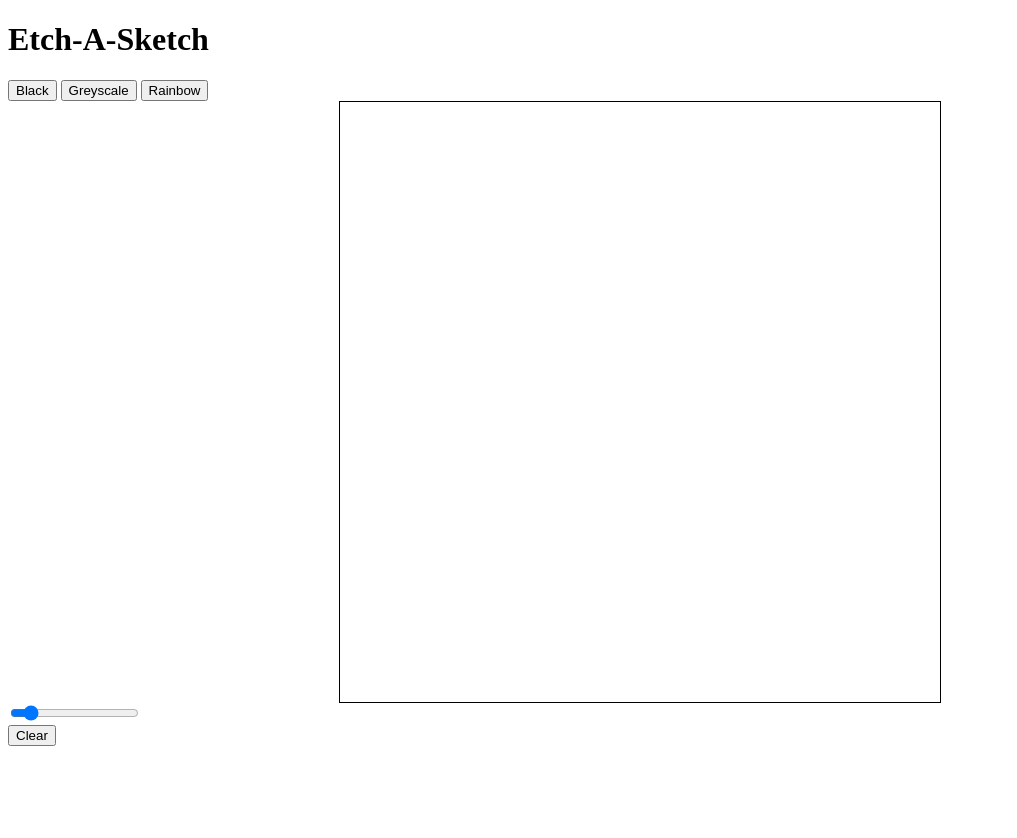
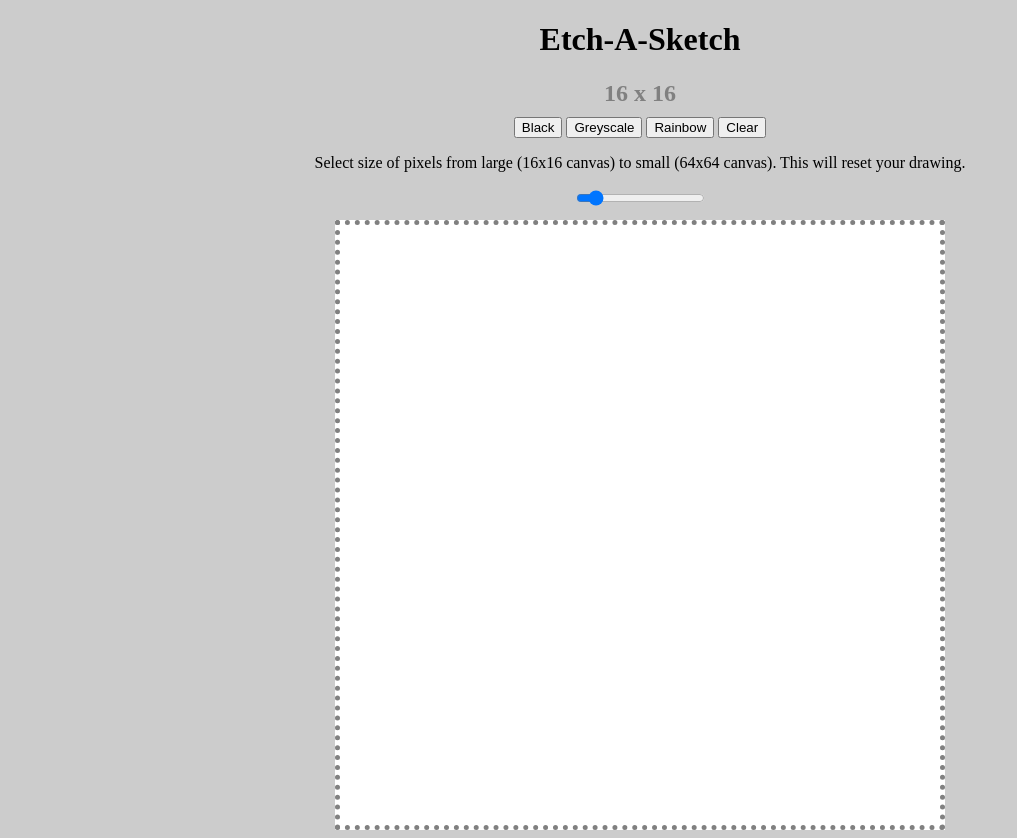
Before and after one commit to dwright1989/Etch-A-Sketch, a plain HTML site: page index.html in a window 1280 px wide. Shown: the whole page, without its empty margins (0-1017 px from the left). Before the commit the page ends 800 px from the top, so only its background shows below. Drawn offline with Linux system fonts and the light colour scheme.

Commit message:
CSS added to finish project

```diff
--- a/index.html
+++ b/index.html
@@ -8,7 +8,8 @@
     <title>Etch-A-Sketch</title>
 </head>
 <body>
-    <header><h1>Etch-A-Sketch</h1></header>
+    <header><h1>Etch-A-Sketch</h1>
+    <div id="dimensionsDiv">16 x 16</div></header>
 
     <div id="buttonContainer">
 
@@ -18,22 +19,19 @@
         <button id="greyscale">Greyscale</button>
         <!-- Button to select sketch color to be random RGB -->
         <button id="rainbow">Rainbow</button>
-
+        <!-- Button to erase and start fresh -->
+        <button id="eraseButton">Clear</button>
+        <!-- Option to select board size -->
+        <div class="slidecontainer">
+            <p>Select size of pixels from large (16x16 canvas) to small (64x64 canvas). This will reset your drawing.</p>
+            <input type="range" min="10" max="64" value="16" class="slider" id="gridSize">
+        </div>
 
 
     </div>
 
     <div id="gridContainer"></div>
 
-    <div id="bottomButtonContaer">
-        <!-- Option to select board size -->
-        <div class="slidecontainer">
-            <input type="range" min="10" max="64" value="16" class="slider" id="gridSize">
-        </div>
-
-        <!-- Button to erase and start fresh -->
-        <button id="eraseButton">Clear</button>
-    </div>
 
 
     <script src="script.js"></script>
--- a/script.js
+++ b/script.js
@@ -51,6 +51,8 @@ or the fault of 16x16
 function createBoard(size){
     // create each div e.g. if 16x16 = 256
     let numOfDivs = size*size;
+    dimensionsDiv = document.getElementById("dimensionsDiv");
+    dimensionsDiv.innerHTML = size + " x " + size;
 
     // set the correct flex-basis based on the dimension
     let basis = 100/(size)+"%";
--- a/style.css
+++ b/style.css
@@ -9,13 +9,29 @@
     flex-wrap:wrap;
     margin: auto;
     padding: 0;
-    border: 1px solid black;
+    border: 5px dotted grey;
+    background-color: white;
+}
+
+body{
+  background-color: #cccccc;
 }
 
 
+header{
+  text-align: center;
 
-.border{
-    /*border: 1px solid black;*/
+}
+
+#buttonContainer{
+  text-align: center;
+  padding: 10px 0px 10px 0px;
+}
+
+#dimensionsDiv{
+  color: grey;
+  font-size: 24px;
+  font-weight: bolder;
 }
 
 .cell{
```
